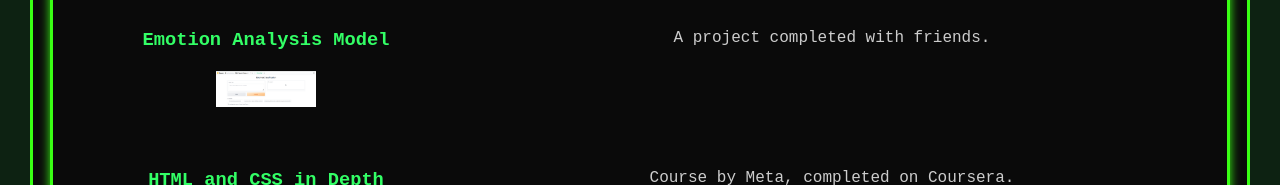
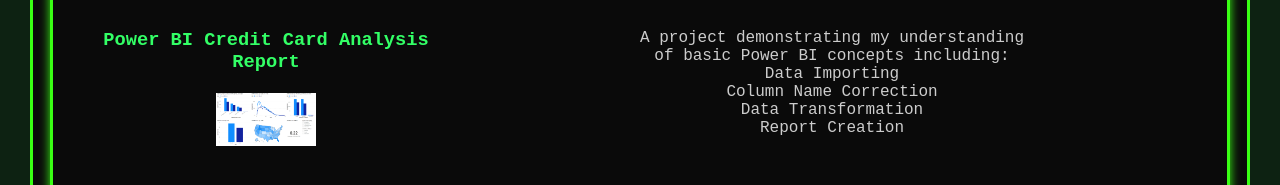
Before and after one commit to DLawls/DLawls.github.io, a plain HTML site: page index.html in a window 1280 px wide. Shown: the part 615-800 px from the top of the page. Drawn offline with Linux system fonts and the light colour scheme.

Commit message:
power bi project update

```diff
--- a/index.html
+++ b/index.html
@@ -71,6 +71,22 @@
                 </div>
                 <div class="project-description">
                     <p>The Github Repo for this Website.</p>
+                </div>
+            </div>
+        </a>
+        <a href="https://coursera.org/share/510942a6b5e0a7113758e2424fa7fa2f" class="project-link" target="_blank">
+            <div class="project">
+                <div class="project-details">
+                    <h3 class="project-title">Power BI Credit Card Analysis Report</h3>
+                    <img src="PBI_1.png" alt="Project Image" class="project-image">
+                </div>
+                <div class="project-description">
+                    <p>A project demonstrating my understanding<br> of basic Power BI concepts including:<br>
+                    Data Importing<br>
+                    Column Name Correction<br>
+                    Data Transformation<br>
+                    Report Creation</p>
+
                 </div>
             </div>
         </a>
```
Also changed, not shown: PBI_1.png (added).
